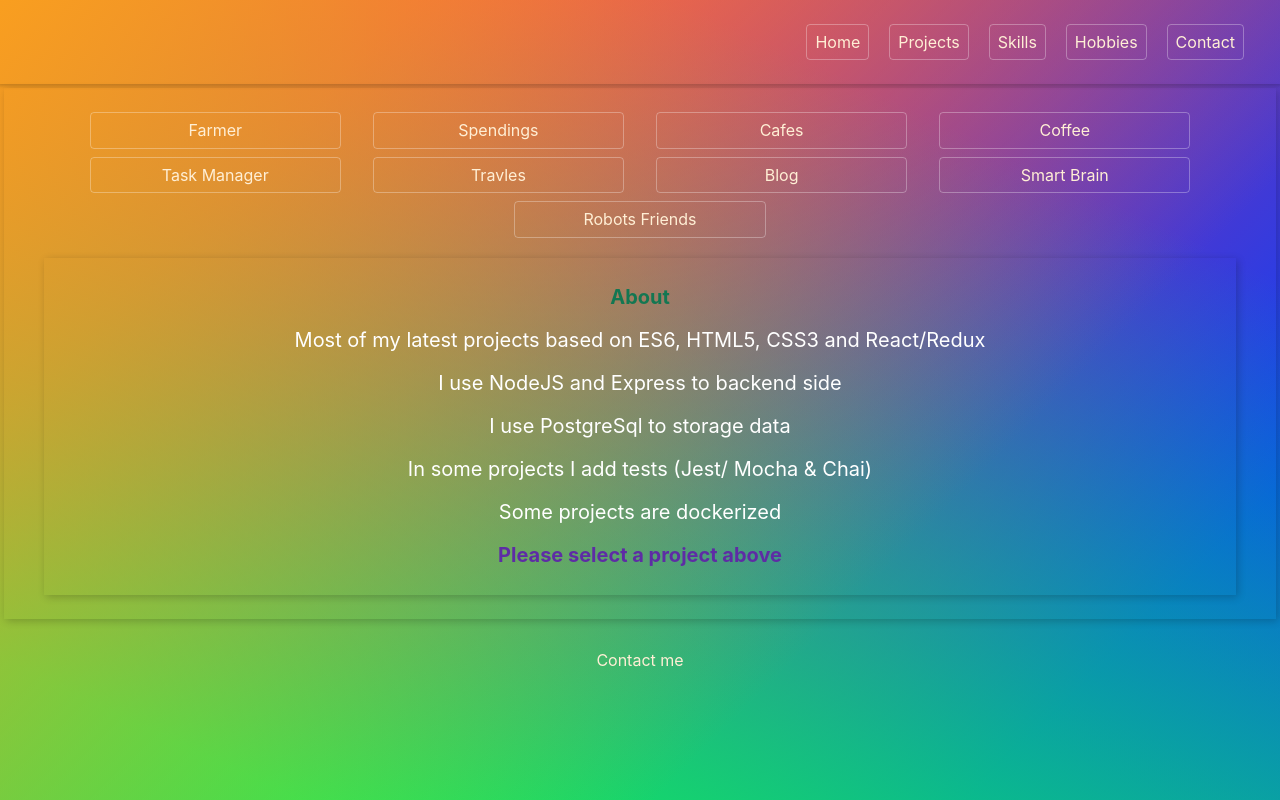
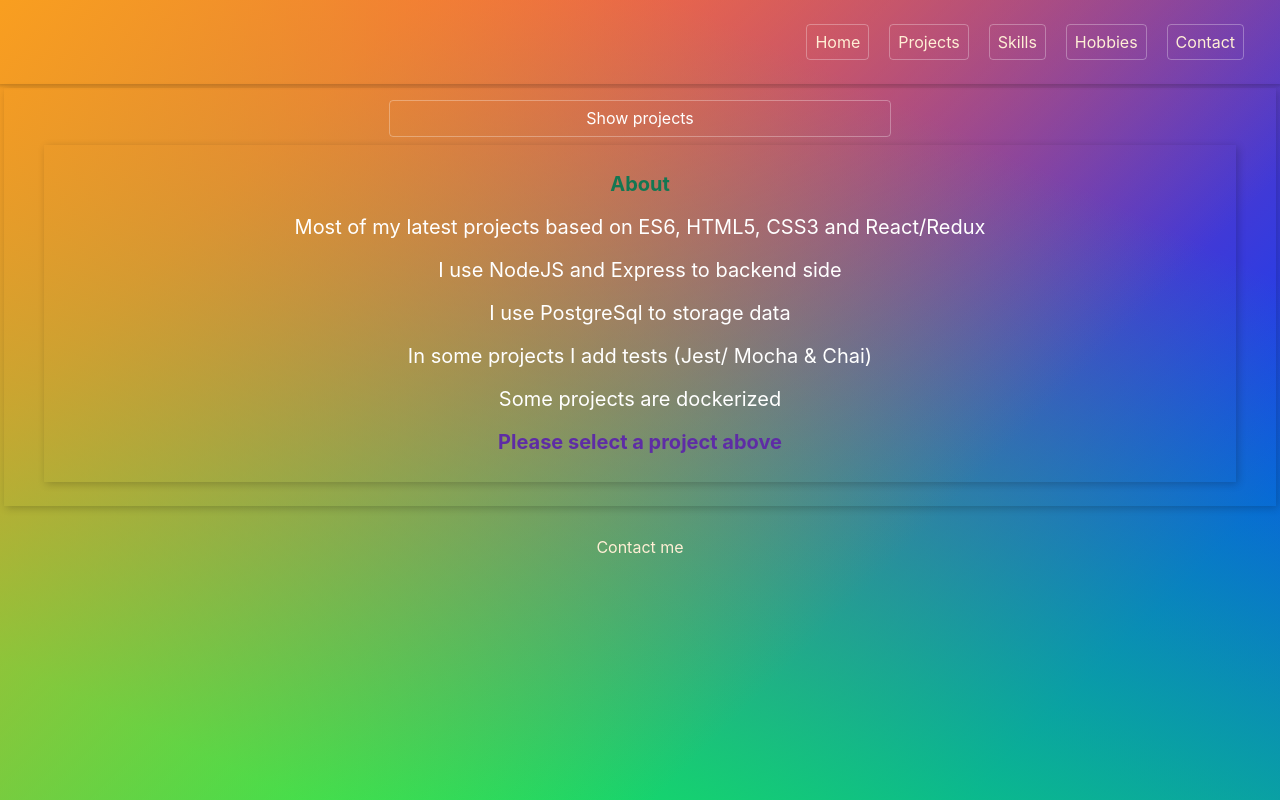
Before and after one commit to zuzanna2905/portfolio, a React (Create React App) app: page /projects in a window 1280 px wide. Built offline with nearby package versions, Linux system fonts and the light colour scheme.

Commit message:
Projects changed to class

```diff
--- a/src/components/Projects/Projects.js
+++ b/src/components/Projects/Projects.js
@@ -1,4 +1,4 @@
-import React from "react";
+import React, {Component} from "react";
 import { Route, Link } from "react-router-dom";
 
 const Farmer = () => (
@@ -239,38 +239,50 @@ const RoboFriends = () => (
   </div>
 );
 
-const Projects = ({ match }) => (
-  <div className='washed-blue ma1 pa1'>
-    <ul className='list flex flex-wrap justify-center f5-ns f6'>
-        <li className='br2 ba b--white-30 justify-center pa2 mh3 mv1 w-20-ns w-40'>
+class Projects extends Component {
+  state = {
+    showProjects : false
+  }
+
+  showProjects = () => {
+    this.setState({showProjects: !this.state.showProjects})
+  }
+
+  render() {
+    const {match} = this.props;
+    const navigation = this.state.showProjects ? <ul className='list flex flex-wrap justify-center f5-ns f6'>
+      <li className='br2 ba b--white-30 justify-center pa2 mh3-ns mv1 w-10-l w-20-m'>
         <Link to={`${match.url}/farmer`}>Farmer</Link>
       </li>
-        <li className='br2 ba b--white-30 justify-center pa2 mh3 mv1 w-20-ns w-40'>
+      <li className='br2 ba b--white-30 justify-center pa2 mh3-ns mv1 w-10-l w-20-m'>
         <Link to={`${match.url}/spendings`}>Spendings</Link>
       </li>
-        <li className='br2 ba b--white-30 justify-center pa2 mh3 mv1 w-20-ns w-40'>
+      <li className='br2 ba b--white-30 justify-center pa2 mh3-ns mv1 w-10-l w-20-m'>
         <Link to={`${match.url}/cafes`}>Cafes</Link>
       </li>
-        <li className='br2 ba b--white-30 justify-center pa2 mh3 mv1 w-20-ns w-40'>
+      <li className='br2 ba b--white-30 justify-center pa2 mh3-ns mv1 w-10-l w-20-m'>
         <Link to={`${match.url}/coffee`}>Coffee</Link>
       </li>
-        <li className='br2 ba b--white-30 justify-center pa2 mh3 mv1 w-20-ns w-40'>
+      <li className='br2 ba b--white-30 justify-center pa2 mh3-ns mv1 w-10-l w-20-m'>
         <Link to={`${match.url}/taskmanager`}>Task Manager</Link>
       </li>
-        <li className='br2 ba b--white-30 justify-center pa2 mh3 mv1 w-20-ns w-40'>
+      <li className='br2 ba b--white-30 justify-center pa2 mh3-ns mv1 w-10-l w-20-m'>
         <Link to={`${match.url}/travels`}>Travles</Link>
       </li>
-        <li className='br2 ba b--white-30 justify-center pa2 mh3 mv1 w-20-ns w-40'>
+      <li className='br2 ba b--white-30 justify-center pa2 mh3-ns mv1 w-10-l w-20-m'>
         <Link to={`${match.url}/blog`}>Blog</Link>
       </li>
-        <li className='br2 ba b--white-30 justify-center pa2 mh3 mv1 w-20-ns w-40'>
+      <li className='br2 ba b--white-30 justify-center pa2 mh3-ns mv1 w-10-l w-20-m'>
         <Link to={`${match.url}/smartbrain`}>Smart Brain</Link>
       </li>
-        <li className='br2 ba b--white-30 justify-center pa2 mh3 mv1 w-20-ns w-40'>
+      <li className='br2 ba b--white-30 justify-center pa2 mh3-ns mv1 w-10-l w-20-m'>
         <Link to={`${match.url}/robofriends`}>Robots Friends</Link>
       </li>
-      </ul>
-
+    </ul> : null;
+    return (
+      <div className='washed-blue ma1 pa1'>
+        <button className='white br2 ba ma2 b--white-30 justify-center bg-transparent pa2 w-40' onClick={this.showProjects}>Show projects</button>
+        {navigation}
         <div className='f4-ns f5 mh4 pv2 washed-blue justify-center shadow-4'>
           <Route path={`${match.url}/farmer`} component={Farmer} />
           <Route path={`${match.url}/spendings`} component={Spendings} />
@@ -299,5 +311,7 @@ const Projects = ({ match }) => (
         </div>
       </div>
     );
+  }
+}
 
   export default Projects;
```
Lines whose indentation alone changed are shown as unchanged.
